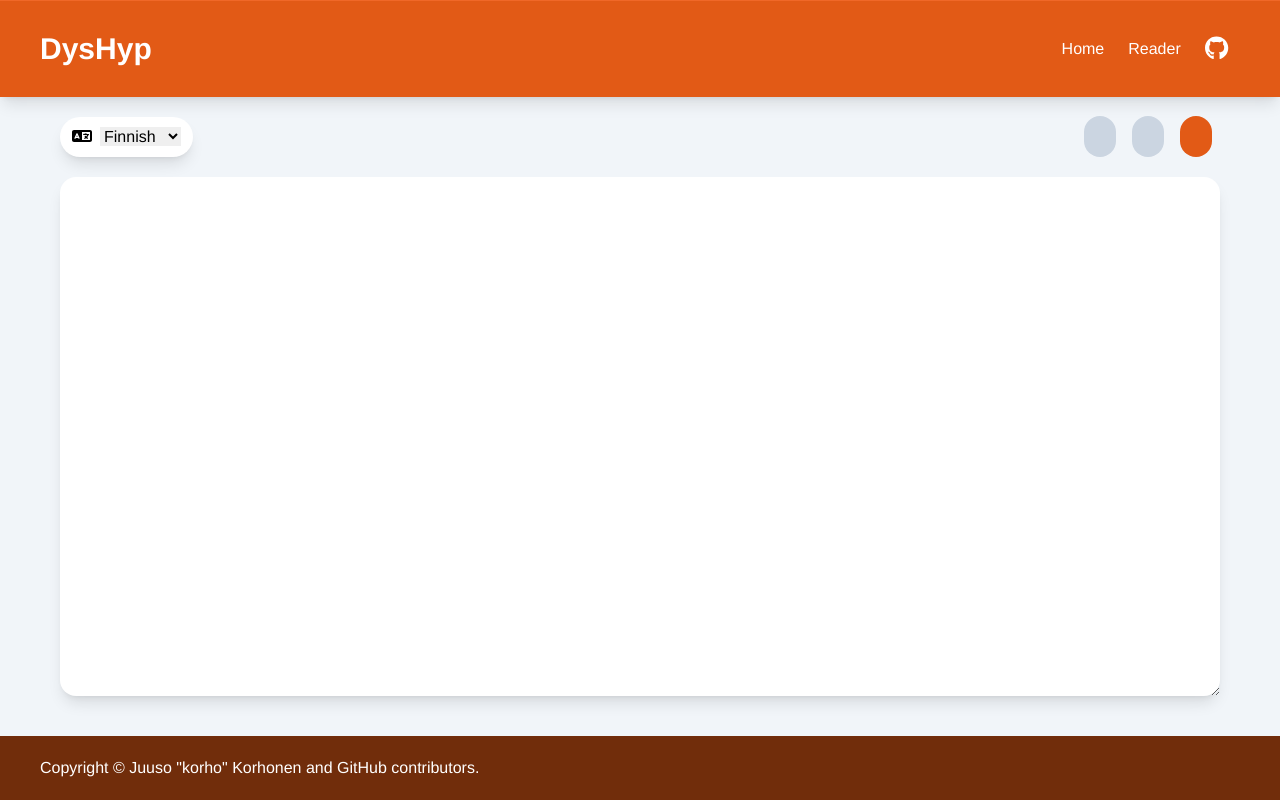
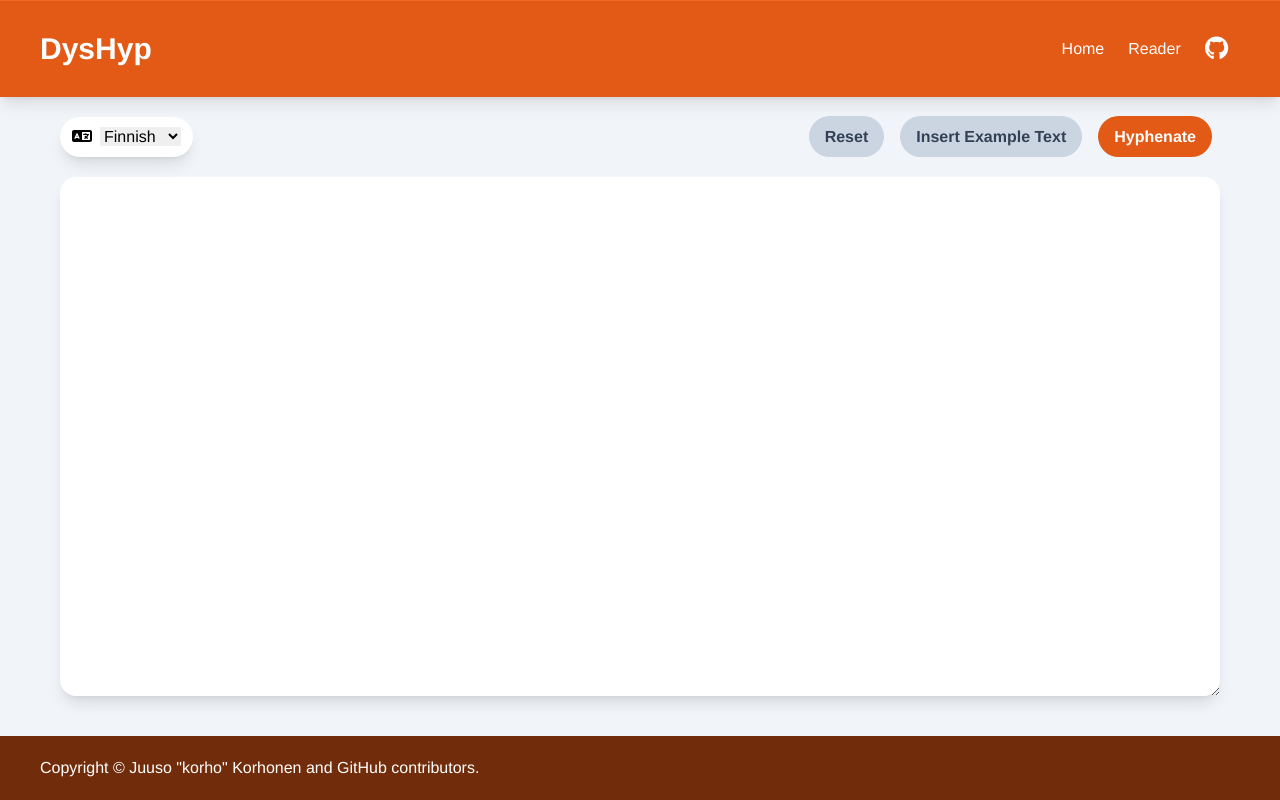
Before and after one commit to korhox/dyshyp, a Next.js app: page /reader in a window 1280 px wide. Built offline with nearby package versions, Linux system fonts and the light colour scheme; a web font is replaced by a local one.

Commit message:
fix: :bug: change text to label

```diff
--- a/src/components/Textarea.tsx
+++ b/src/components/Textarea.tsx
@@ -69,8 +69,8 @@
                             <Language />
                         </div>
                         <div>
-                            <Button text="Reset" style="secondary" onClick={resetText} />
-                            <Button text="Edit text" style="primary" onClick={editText} />
+                            <Button label="Reset" style="secondary" onClick={resetText} />
+                            <Button label="Edit text" style="primary" onClick={editText} />
                         </div>
                     </div>
                     <div className="shadow-lg w-full p-5 flex-1 mb-5 rounded-2xl bg-slate-50 text-red-600 font-bold" dangerouslySetInnerHTML={{ __html: text }}></div>
@@ -81,9 +81,9 @@
                             <Language />
                         </div>
                         <div>
-                            <Button text="Reset" style="secondary" onClick={resetText} />
-                            <Button text="Insert Example Text" style="secondary" onClick={insertExampleText} />
-                            <Button text="Hyphenate" style="primary" onClick={updateText} />
+                            <Button label="Reset" style="secondary" onClick={resetText} />
+                            <Button label="Insert Example Text" style="secondary" onClick={insertExampleText} />
+                            <Button label="Hyphenate" style="primary" onClick={updateText} />
                         </div>
                     </div>
                     <textarea className="shadow-lg w-full p-5 flex-1 mb-5 rounded-2xl font-bold" id="editor" value={sourceText} onChange={(e) => { setSourceText(e.target.value) }} />
```
